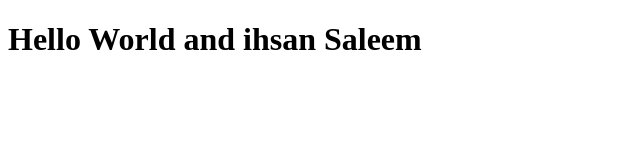
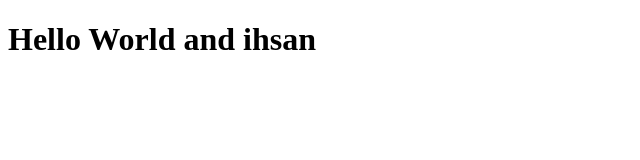
Before and after one commit to ihsansaleem/bootcampclass1, a plain HTML site: page index.html in a window 1280 px wide. Shown: the whole page, without its empty margins (0-640 px from the left). Drawn offline with Linux system fonts and the light colour scheme.

Commit message:
updated9 index.html

```diff
--- a/index.html
+++ b/index.html
@@ -6,6 +6,6 @@
     <title>Document</title>
 </head>
 <body>
-    <h1>Hello World and ihsan Saleem</h1>
+    <h1>Hello World and ihsan</h1>
 </body>
 </html>
```
